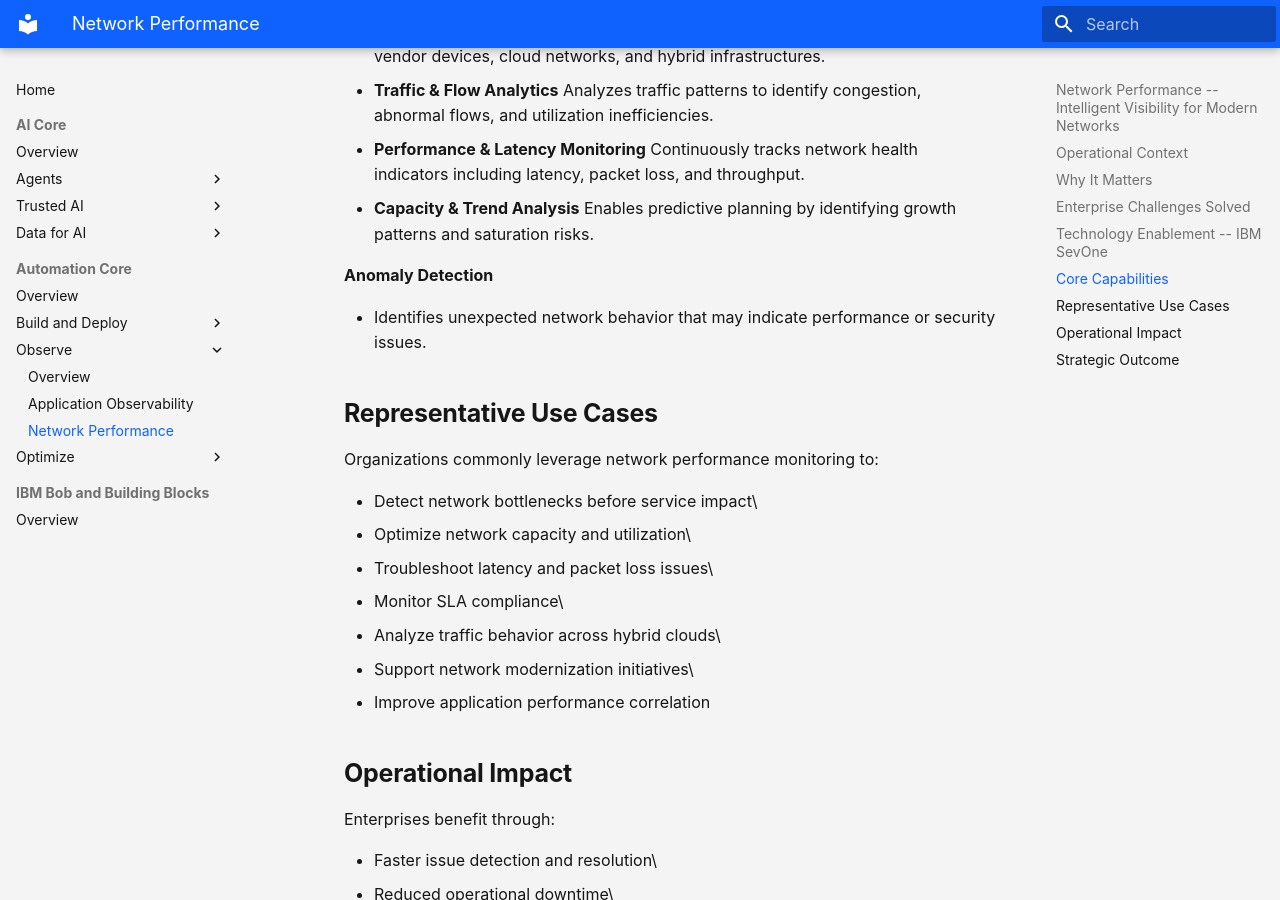
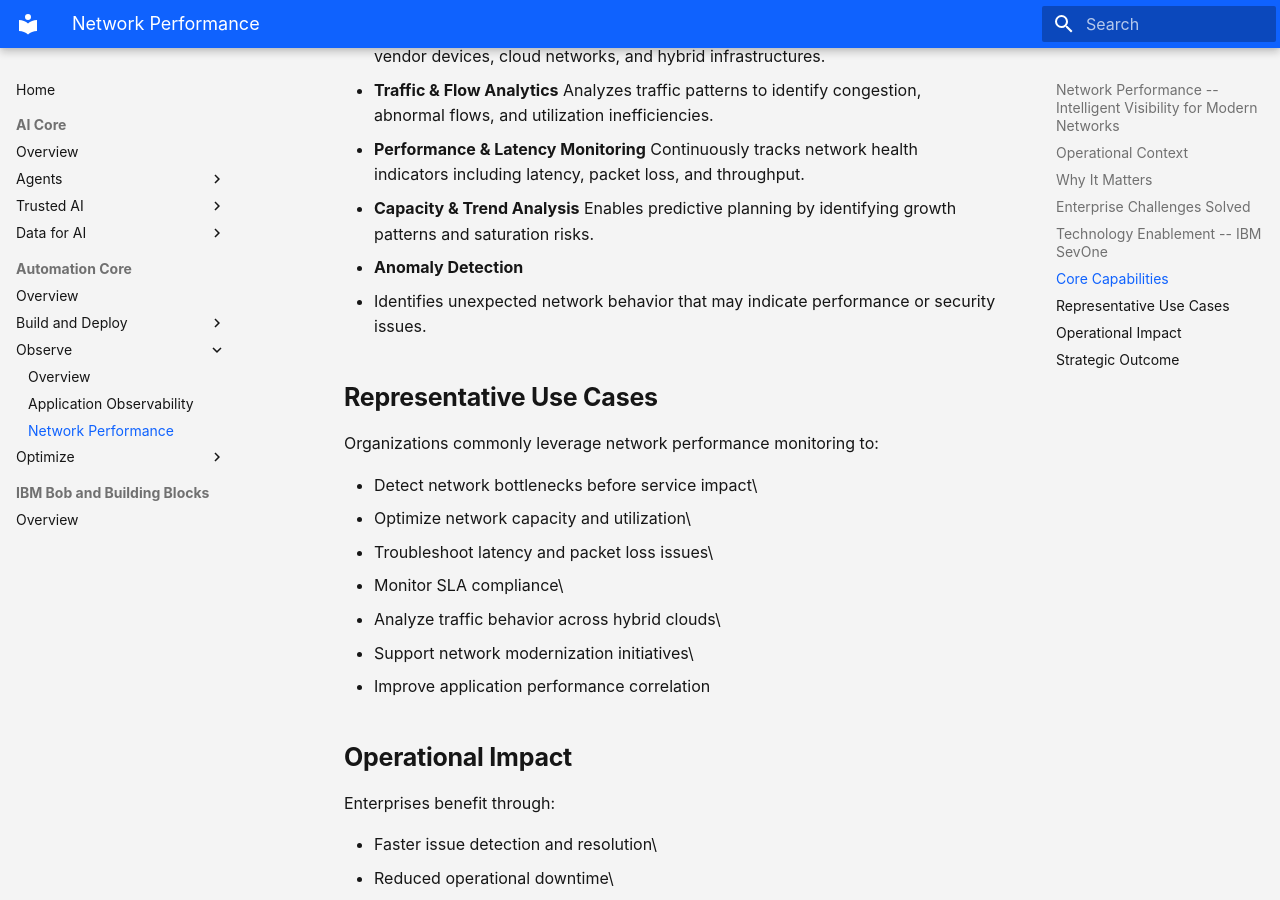
Before and after one commit to ibm-self-serve-assets/building-blocks-docs, an MkDocs documentation site: the page built from docs-src/automation-core/observe/network-performance.md, in a window 1280 px wide and 900 px high, scrolled down 1606 px. Built offline with MkDocs 1.6.1 and Material for MkDocs 9.7.7, drawn with Linux system fonts in a browser that asks for light colours.

Commit message:
Formatting docs

```diff
--- a/docs-src/automation-core/observe/network-performance.md
+++ b/docs-src/automation-core/observe/network-performance.md
@@ -61,9 +61,7 @@ loss, and throughput.
 - **Capacity & Trend Analysis**
 Enables predictive planning by identifying growth patterns and
 saturation risks.
-
-**Anomaly Detection**
-
+- **Anomaly Detection**
 - Identifies unexpected network behavior that may indicate performance or
 security issues.
 
```
Also changed, not shown: 3 other files.
